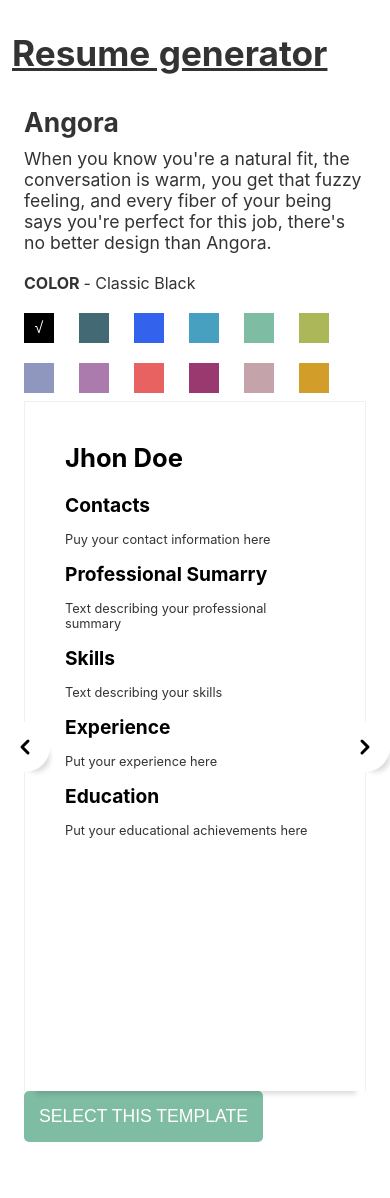
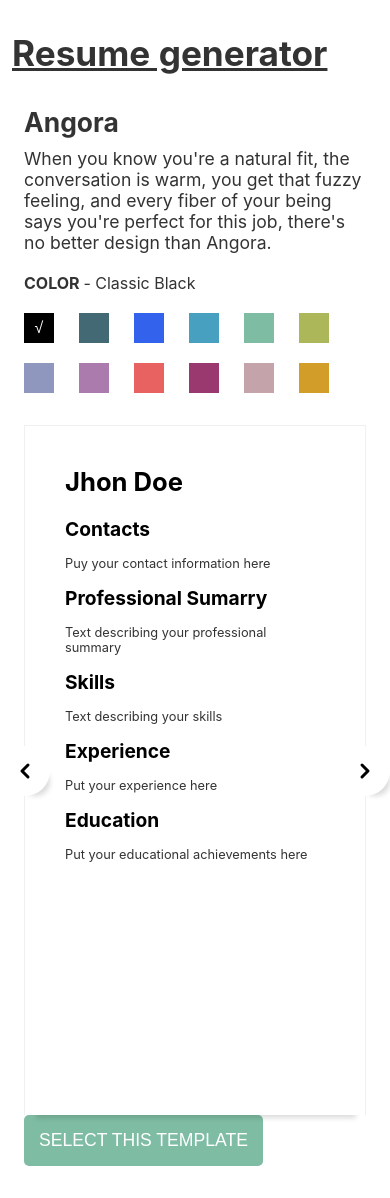
Before and after one commit to ratigumashvili/ol-academy-resume-generator-final-project, a React (Create React App) app: page /choose-template in a window 390 px wide. Before the commit the page ends 1150 px from the top, so only its background shows below. Built offline with nearby package versions, Linux system fonts and the light colour scheme.

Commit message:
fixed bug in templates

```diff
--- a/src/App.js
+++ b/src/App.js
@@ -15,6 +15,7 @@ function App() {
   const [resumes, setResumes] = useState(
     JSON.parse(localStorage.getItem("all-resumes")) || []
   );
+
   return (
     <div className="App container">
       <h1 className="app-title">
@@ -23,7 +24,10 @@ function App() {
       <Routes>
         <Route path="/*" element={<NotFound />} />
         <Route index element={<Home resumes={resumes} />} />
-        <Route path="/choose-template" element={<Templates />} />
+        <Route
+          path="/choose-template"
+          element={<Templates setValues={setValues} />}
+        />
         <Route
           path="/create"
           element={<Create values={values} setValues={setValues} />}
--- a/src/index.scss
+++ b/src/index.scss
@@ -23,8 +23,8 @@ a {
   color: inherit;
 }
 
-.mb-2 {
-  margin-bottom: 2rem;
+.mbc-2 {
+  margin-bottom: 2rem !important;
 }
 
 .btn {
--- a/src/pages/Create.jsx
+++ b/src/pages/Create.jsx
@@ -97,7 +97,7 @@ const Create = ({ values, setValues }) => {
 
   return (
     <div className="row">
-      <div className="col-sm-12 col-lg-5 mb-2">
+      <div className="col-sm-12 col-lg-5 mbc-2">
         <div className="resume-form">
           <h2 className="resume-form__heading">
             {fieldSetName[fieldsetPosition]}
@@ -118,7 +118,7 @@ const Create = ({ values, setValues }) => {
           </form>
         </div>
       </div>
-      <div className="col-sm-12 col-lg-7 mb-2">
+      <div className="col-sm-12 col-lg-7 mbc-2">
         <h2 style={{ marginBottom: "1rem" }}>Current theme: {theme}</h2>
         <div
           className="preview"
--- a/src/pages/Templates.jsx
+++ b/src/pages/Templates.jsx
@@ -2,10 +2,10 @@ import { useState, useEffect } from "react";
 import { createSearchParams, useNavigate } from "react-router-dom";
 import ColorPicker from "../components/ColorPicker";
 import TemplateBox from "../components/TemplateBox";
+import { pallete, themes } from "../tempData";
+import { formValues } from "../tempData";
 
-import { pallete, themes } from "../tempData";
-
-const Templates = () => {
+const Templates = ({ setValues }) => {
   const [currentPallete, setCurrentPallete] = useState(0);
   const [pickedColor, setPickedColor] = useState("classicblack");
   const [currentTheme, setCurrentTheme] = useState(0);
@@ -41,12 +41,13 @@ const Templates = () => {
     });
     const newObj = { theme: theme.name, color: pickedColor };
     localStorage.setItem("template", JSON.stringify(newObj));
+    setValues(formValues);
   };
 
   return (
     <div className="container">
       <div className="row">
-        <div className="col-sm-12 col-md-6 color-picker-holder mb-2">
+        <div className="col-sm-12 col-md-6 color-picker-holder mbc-2">
           <h2 className="component-heading">{theme.name}</h2>
           <p>{theme.desc}</p>
           <ColorPicker
@@ -63,7 +64,7 @@ const Templates = () => {
             handleThemeChange={handleThemeChange}
           />
         </div>
-        <div className="col-sm-12 mb-2">
+        <div className="col-sm-12 mbc-2">
           <button className="btn btn-cta" onClick={handleNavigateWithParams}>
             Select this template
           </button>
```
